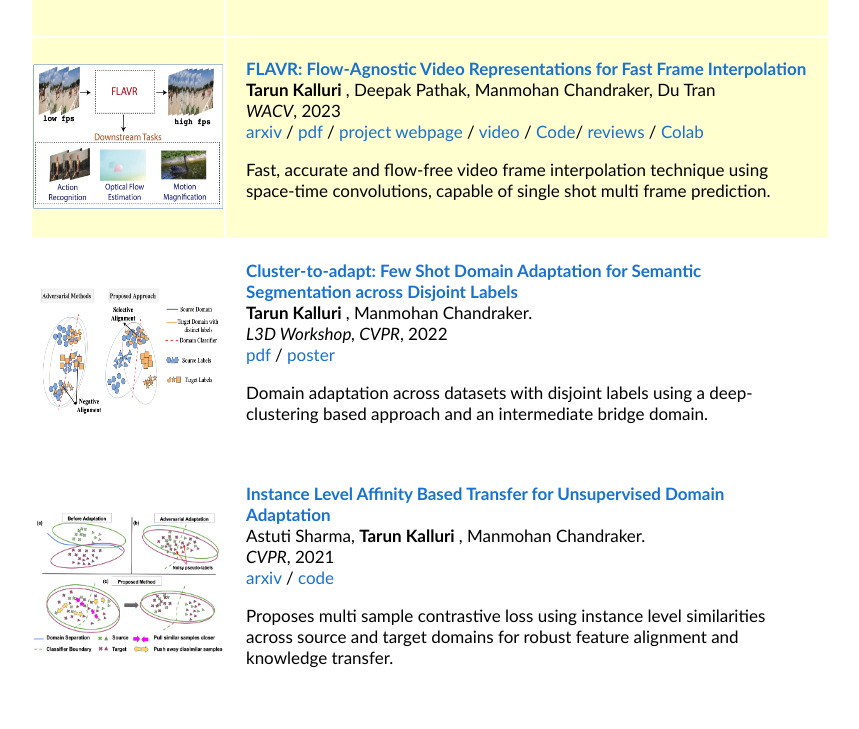
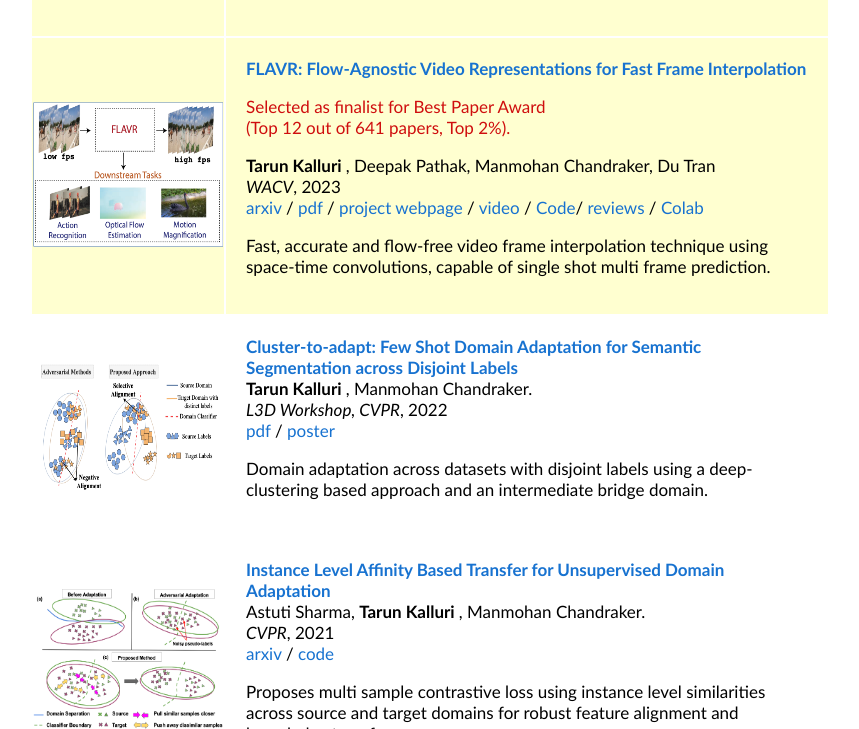
Before and after one commit to tarun005/tarun005.github.io, a Jekyll site: the page index.html, which Jekyll copies as it is, in a window 1280 px wide and 900 px high, scrolled down 703 px, cut to the strip 164-893 px from the top of the window. Shown: the whole strip, without its empty margins (210-1069 px from the left). Built offline with Jekyll 4.4.1, drawn with Linux system fonts in a browser that asks for light colours.

Commit message:
Update webpage

```diff
--- a/index.html
+++ b/index.html
@@ -58,13 +58,14 @@
 
 <br>
 
-<p style="color:red;"> I am looking for research internships starting in spring 2023! Please reach out to me if you have open positions and similar interests as mine. </p>
+<p style="color:rgb(221, 15, 15);"> I am looking for research internships starting in spring 2023! Please reach out to me if you have open positions and similar interests as mine. </p>
 
 <details>
   <summary> <heading>News</heading> </summary>
 
 <table>
 
+<tr> <td> <b>Jan 2023: </b> FLAVR got selected as the Best Paper Finalist WACV 2023! </a> </td> </tr>
 <tr> <td> <b>August 2022: </b> One paper on video frame interpolation accepted to WACV 2023.</a> </td> </tr>
 <tr> <td> <b>July 2022: </b> One paper on domain adaptation accepted to ECCV 2022.</a> </td> </tr>
 <tr> <td> <b>May 2022: </b> Selected as <a href="https://iclr.cc/Conferences/2022/Reviewers" target="_blank"> Highlighted reviewer at ICLR2022.</a> </td> </tr>
@@ -131,6 +132,8 @@
           </a>
           <br>
 
+          <p style="color:rgb(207, 14, 14);"> Selected as finalist for Best Paper Award <br> (Top 12 out of 641 papers, Top 2%). </p>
+
           <strong> Tarun Kalluri </strong>,
           Deepak Pathak,
           Manmohan Chandraker,
```
Also changed, not shown: other parts of index.html (+2 -1 lines), 1 other file.
